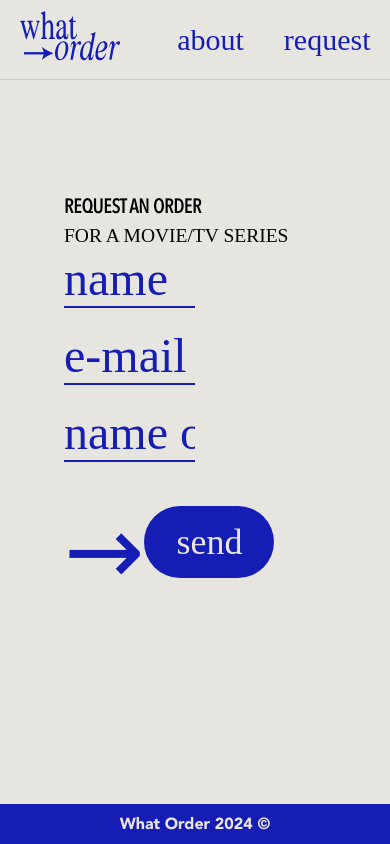
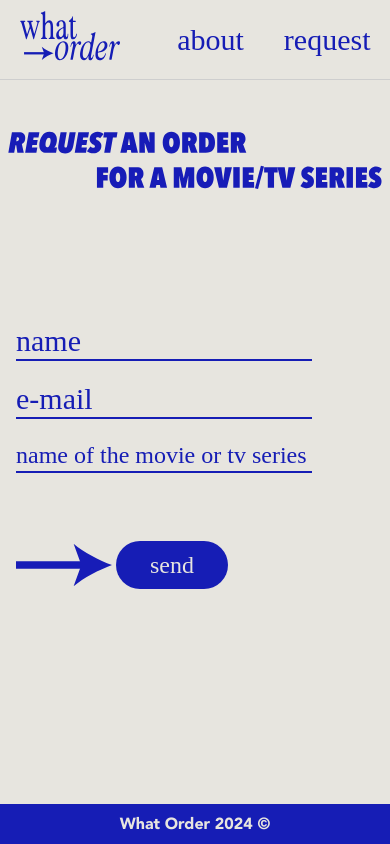
Before and after one commit to mehrfarben/what-order, a React (Create React App) app: page /request in a window 390 px wide. Built offline with nearby package versions, Linux system fonts and the light colour scheme; a web font is replaced by a local one.

Commit message:
full mobile responsivity

```diff
--- a/src/components/Order.js
+++ b/src/components/Order.js
@@ -37,8 +37,8 @@ const Order = () => {
 
   return (
     <div className='h-3/5'>
-      <h2 className="ZT text-Oblue text-3xl">you can watch it in this order →</h2>
-      <div className='flex pb-5 w-[99%] overflow-x-auto'>
+      <h2 className="ZT text-Oblue text-2xl lg:text-3xl">you can watch it in this order →</h2>
+      <div className='flex pb-3 w-[99%] overflow-x-auto'>
         {order && !solo ? (
           data.length > 0 ? (
             data.map((item, index) => (
--- a/src/components/SearchBar.js
+++ b/src/components/SearchBar.js
@@ -3,6 +3,7 @@ import { useNavigate } from "react-router-dom"
 import WatchOut from "../assets/watchout.svg"
 import WatchOutMobile from "../assets/watchout_mobile.svg"
 import Moon from "../assets/moon.png"
+import Ok from "../assets/ok.svg"
 
 const SearchBar = () => {
   const [searchData, setSearchData] = useState("")
@@ -57,12 +58,13 @@ const SearchBar = () => {
         </section>
         <section className="w-full flex justify-center items-center mt-[5vw]">
           <input className='bg-transparent w-3/5 lg:w-2/5 text-lg lg:text-3xl border-b border-Oblue text-Oblue focus: outline-none ABook-Italic placeholder:text-Oblue' placeholder='explore now' type='text' value={searchData} onChange={handleInputChange} onKeyDown={handleKeyPress} />
-            <button className='px-4 lg:px-8 py-2 lg:py-3 bg-Oblue rounded-full lg:text-3xl text-Owhite ACondensed hover:px-10' onClick={searchMedia}>
+            <button className='px-4 lg:px-8 py-2 lg:py-3 bg-Oblue rounded-full lg:text-3xl text-Owhite ACondensed hover:px-10 ' onClick={searchMedia}>
               search
             </button>
         </section>
-        <section className="flex lg:hidden justify-center mt-10 ZT-Italic text-Oblue text-2xl">
-          swipe to explore more
+        <section className="flex flex-col lg:hidden items-center mt-10 ">
+          <p className="ZT-Italic text-Oblue text-2xl">swipe to explore more</p>
+          <img className="size-12 rotate-90 mt-1" src={Ok} alt="" />
         </section>
         </main>
     </>
--- a/src/pages/About.js
+++ b/src/pages/About.js
@@ -5,14 +5,14 @@ const About = () => {
   return (
       <div className=' pt-28'>
         <div className="flex flex-col items-end">
-          <img className="w-11/12 lg:w-3/5" src={AboutText} alt='About Text' />
+          <img className="w-full px-1 lg:w-3/5" src={AboutText} alt='About Text' />
           <div className="py-10 flex justify-end items-center">
-            <p className="w-1/4 lg:w-[400px] text-lg lg:text-3xl text-Oblue ZT-Italic">(a young couple passionate about design and web development)</p>
-          <img className="w-3/5 lg:w-1/5" src={Us} alt='Developers' />
+            <p className="w-full pl-2 lg:w-[400px] text-md lg:text-3xl text-Oblue ZT-Italic">(a young couple passionate about design and web development)</p>
+          <img className="w-1/2 md:w-2/5 lg:w-1/5" src={Us} alt='Developers' />
           </div>
         </div>
-        <div className='flex items-end justify-center w-screen h-[150px] lg:h-full'>
-        <p className="text-xl lg:text-4xl text-Oblue ZT ">This website uses TMDB and TMDB APIs but is not endorsed, certified or otherwise approved by TMDB.</p>
+        <div className='flex items-end justify-center w-screen'>
+        <p className="text-md lg:text-2xl text-Oblue ZT text-center px-6">This website uses TMDB and TMDB APIs but is not endorsed, certified or otherwise approved by TMDB.</p>
         </div>
       </div>
   )
--- a/src/pages/Home.js
+++ b/src/pages/Home.js
@@ -36,7 +36,7 @@ const Home = () => {
 
   return (
     <>
-      <div className="bg-Owhite flex flex-col items-center pb-10">
+      <div className="bg-Owhite flex flex-col items-center pb-20">
         <div className="flex flex-col h-screen">
           <SearchBar />
         </div>
--- a/src/pages/Media.js
+++ b/src/pages/Media.js
@@ -44,10 +44,10 @@ const Media = () => {
 
               <div>
                 <p className='text-Oblue text-4xl ZT font-semibold'>overview</p>
-                <p className='text-Oblue text-2xl ACondensed mr-12 pt-2'>{overview}</p>
+                <p className='text-Oblue text-md lg:text-2xl ACondensed mr-12 pt-2 pb-4 lg:pb-0 min-h-36 lg:min-h-0'>{overview}</p>
               </div>
               </div>
-              <div className=" mb-8">
+              <div className="mb-16 mt-10">
               <Order />
               </div>
             </div>
--- a/src/pages/Request.js
+++ b/src/pages/Request.js
@@ -1,5 +1,7 @@
 import React, { useRef } from "react"
 import emailjs from "@emailjs/browser"
+import RequestText from '../assets/request.svg'
+import Ok from "../assets/ok.svg"
 
 
 export const Request = () => {
@@ -23,21 +25,18 @@ export const Request = () => {
   }
 
   return (
-    <div className='h-screen pt-48 p-16'>
-      <div className="ACondensed text-[5vw] font-[900]">
-        REQUEST AN ORDER
+    <div className='pt-32 lg:pt-48 lg:p-16'>
+      <div className="flex justify-center w-full mb-8">
+        <img className="px-2 lg:w-4/5" src={RequestText} alt="" />
       </div>
-      <div className="ABook text-[5vw]">
-      FOR A MOVIE/TV SERIES
-      </div>
-      <div className='flex flex-col  w-1/2'>
-        <form className="flex flex-col gap-5" ref={form} onSubmit={sendEmail}>
-          <input className="bg-transparent border-b-2 border-Oblue outline-none text-Oblue ZT text-5xl placeholder:text-Oblue" placeholder="name"  type='text' name='user_name' />
-          <input className="bg-transparent border-b-2 border-Oblue outline-none text-Oblue ZT text-5xl placeholder:text-Oblue" placeholder="e-mail" type='email' name='user_email' />
-          <input className="bg-transparent border-b-2 border-Oblue outline-none text-Oblue ZT text-5xl placeholder:text-Oblue" placeholder="name of the movie or tv series" name='message' required />
-          <span className="flex items-start mt-6">
-            <p className="text-8xl text-Oblue ">→</p>
-          <button className="bg-Oblue w-36 py-4 px-8 rounded-full text-Owhite ZT text-4xl" type='submit'>send</button>
+      <div className='flex flex-col h-full justify-between mt-32 lg:mt-0 w-4/5 lg:w-1/2'>
+        <form className="flex flex-col pl-4 gap-5" ref={form} onSubmit={sendEmail}>
+          <input className="bg-transparent border-b-2 border-Oblue outline-none text-Oblue ZT text-3xl lg:text-5xl placeholder:text-Oblue" placeholder="name"  type='text' name='user_name' />
+          <input className="bg-transparent border-b-2 border-Oblue outline-none text-Oblue ZT text-3xl lg:text-5xl placeholder:text-Oblue" placeholder="e-mail" type='email' name='user_email' />
+          <input className="bg-transparent border-b-2 border-Oblue outline-none text-Oblue ZT text-2xl lg:text-5xl placeholder:text-Oblue" placeholder="name of the movie or tv series" name='message' required />
+          <span className="flex items-center gap-1 mt-6">
+            <img className="size-24" src={Ok} alt="" />
+          <button className="bg-Oblue w-28 lg:w-36 py-2 lg:py-4 rounded-full text-Owhite ZT text-2xl lg:text-4xl hover:bg-Owhite hover:text-Oblue hover:border-2" type='submit'>send</button>
           </span>
         </form>
       </div>
```
Also changed, not shown: src/assets/ok.svg (added), src/assets/request.svg.
